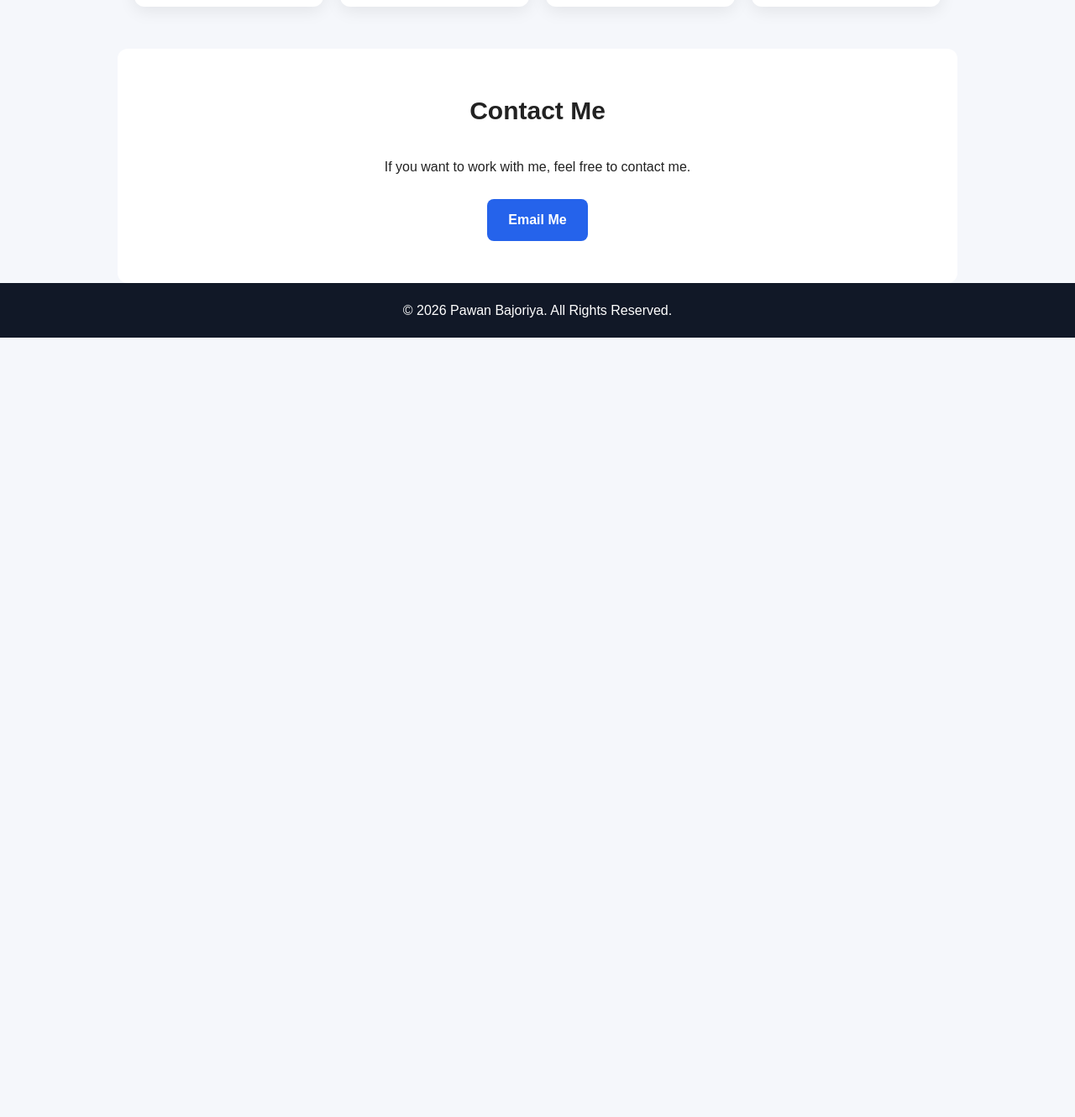
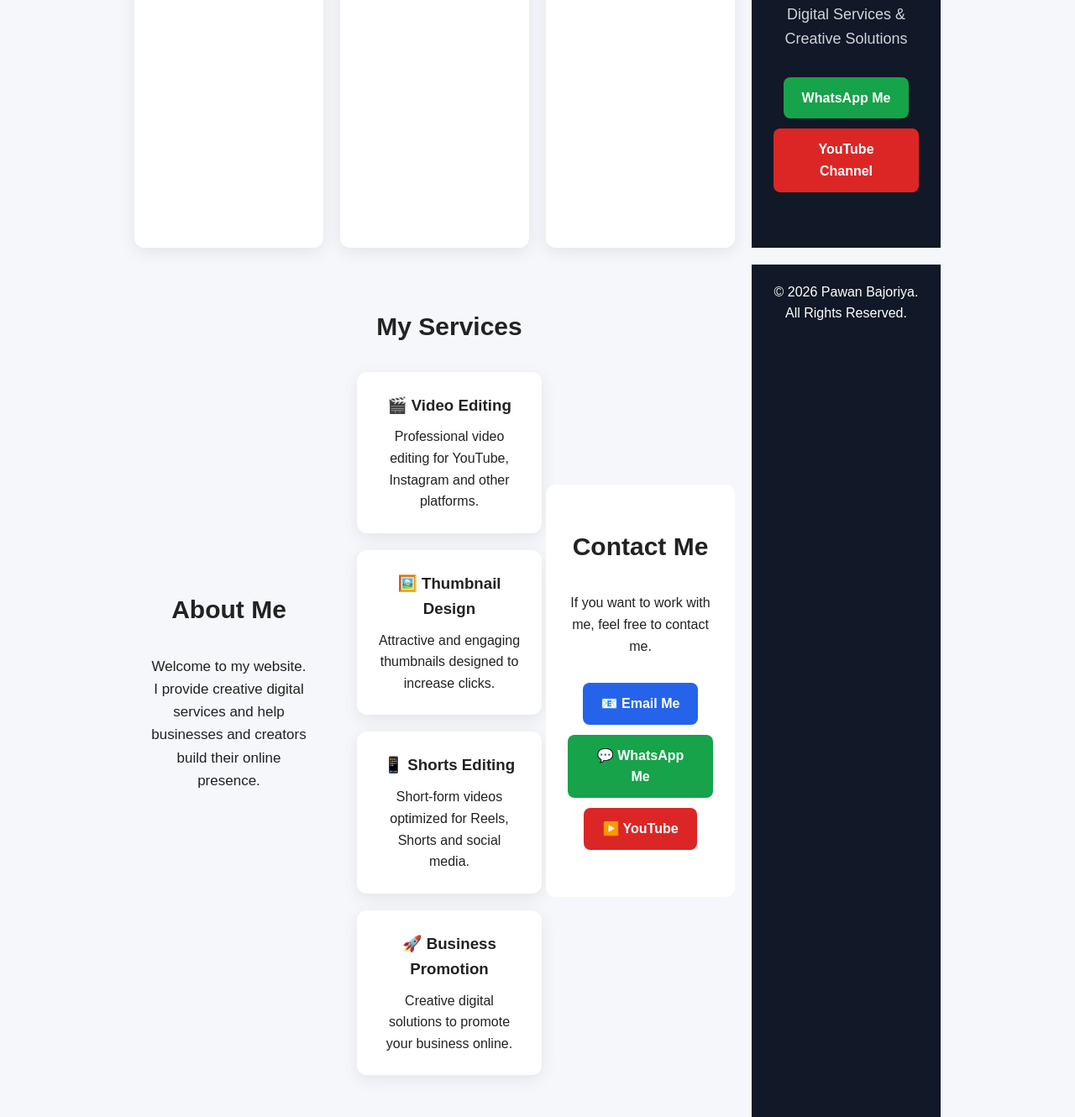
Before and after one commit to pawanchoudhary738979-art/Pawan-bajoriya-website-, a plain HTML site: page index.html in a window 1280 px wide. Shown: the part 822-2152 px from the top of the page at 84% size. Before the commit the page ends 1224 px from the top, so only its background shows below. Drawn offline with Linux system fonts and the light colour scheme.

Commit message:
Update contact buttons and YouTube link
Added WhatsApp, email and YouTube contact buttons to the website.

```diff
--- a/index.html
+++ b/index.html
@@ -140,7 +140,242 @@
       <div class="card">
         <h3>📱 Shorts Editing</h3>
         <p>Short-form videos optimized for Reels, Shorts and social media.</p>
+
       </div>
+      <!DOCTYPE html>
+<html lang="hi">
+<head>
+  <meta charset="UTF-8">
+  <meta name="viewport" content="width=device-width, initial-scale=1.0">
+
+  <title>Pawan Bajoriya | Digital Services</title>
+
+  <style>
+    * {
+      margin: 0;
+      padding: 0;
+      box-sizing: border-box;
+      font-family: Arial, sans-serif;
+    }
+
+    body {
+      background: #f5f7fb;
+      color: #222;
+      line-height: 1.6;
+    }
+
+    header {
+      background: #111827;
+      color: white;
+      text-align: center;
+      padding: 60px 20px;
+    }
+
+    header h1 {
+      font-size: 42px;
+      margin-bottom: 10px;
+    }
+
+    header p {
+      font-size: 18px;
+      color: #d1d5db;
+    }
+
+    .buttons {
+      margin-top: 25px;
+    }
+
+    .btn {
+      display: inline-block;
+      margin: 6px;
+      padding: 12px 22px;
+      color: white;
+      text-decoration: none;
+      border-radius: 8px;
+      font-weight: bold;
+    }
+
+    .email {
+      background: #2563eb;
+    }
+
+    .whatsapp {
+      background: #16a34a;
+    }
+
+    .youtube {
+      background: #dc2626;
+    }
+
+    section {
+      max-width: 1000px;
+      margin: auto;
+      padding: 50px 20px;
+    }
+
+    section h2 {
+      text-align: center;
+      margin-bottom: 30px;
+      font-size: 30px;
+    }
+
+    .about {
+      text-align: center;
+      font-size: 17px;
+    }
+
+    .services {
+      display: grid;
+      grid-template-columns: repeat(auto-fit, minmax(220px, 1fr));
+      gap: 20px;
+    }
+
+    .card {
+      background: white;
+      padding: 25px;
+      border-radius: 12px;
+      text-align: center;
+      box-shadow: 0 5px 20px rgba(0,0,0,0.08);
+    }
+
+    .card h3 {
+      margin-bottom: 10px;
+    }
+
+    .contact {
+      text-align: center;
+      background: white;
+      border-radius: 12px;
+    }
+
+    footer {
+      background: #111827;
+      color: white;
+      text-align: center;
+      padding: 20px;
+    }
+
+    @media (max-width: 600px) {
+      header h1 {
+        font-size: 32px;
+      }
+    }
+  </style>
+</head>
+
+<body>
+
+  <header>
+    <h1>Pawan Bajoriya</h1>
+    <p>Digital Services & Creative Solutions</p>
+
+    <div class="buttons">
+      <a class="btn whatsapp"
+         href="https://wa.me/917688815356"
+         target="_blank">
+        WhatsApp Me
+      </a>
+
+      <a class="btn youtube"
+         href="https://youtube.com/@pawanbajoriyavlog"
+         target="_blank">
+        YouTube Channel
+      </a>
+    </div>
+  </header>
+
+
+  <section>
+    <h2>About Me</h2>
+
+    <div class="about">
+      <p>
+        Welcome to my website. I provide creative digital services
+        and help businesses and creators build their online presence.
+      </p>
+    </div>
+  </section>
+
+
+  <section>
+    <h2>My Services</h2>
+
+    <div class="services">
+
+      <div class="card">
+        <h3>🎬 Video Editing</h3>
+        <p>
+          Professional video editing for YouTube, Instagram
+          and other platforms.
+        </p>
+      </div>
+
+      <div class="card">
+        <h3>🖼️ Thumbnail Design</h3>
+        <p>
+          Attractive and engaging thumbnails designed
+          to increase clicks.
+        </p>
+      </div>
+
+      <div class="card">
+        <h3>📱 Shorts Editing</h3>
+        <p>
+          Short-form videos optimized for Reels,
+          Shorts and social media.
+        </p>
+      </div>
+
+      <div class="card">
+        <h3>🚀 Business Promotion</h3>
+        <p>
+          Creative digital solutions to promote
+          your business online.
+        </p>
+      </div>
+
+    </div>
+  </section>
+
+
+  <section id="contact" class="contact">
+    <h2>Contact Me</h2>
+
+    <p>
+      If you want to work with me, feel free to contact me.
+    </p>
+
+    <div class="buttons">
+
+      <a class="btn email"
+         href="mailto:Pavanbajoriya042@gmail.com">
+        📧 Email Me
+      </a>
+
+      <a class="btn whatsapp"
+         href="https://wa.me/917688815356"
+         target="_blank">
+        💬 WhatsApp Me
+      </a>
+
+      <a class="btn youtube"
+         href="https://youtube.com/@pawanbajoriyavlog"
+         target="_blank">
+        ▶️ YouTube
+      </a>
+
+    </div>
+  </section>
+
+
+  <footer>
+    <p>© 2026 Pawan Bajoriya. All Rights Reserved.</p>
+  </footer>
+
+</body>
+</html>
+
+
 
       <div class="card">
         <h3>🚀 Business Promotion</h3>
```
